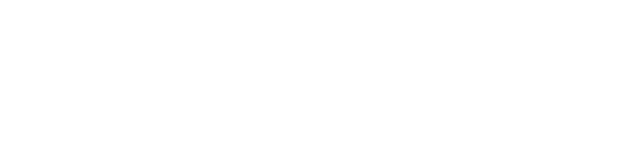
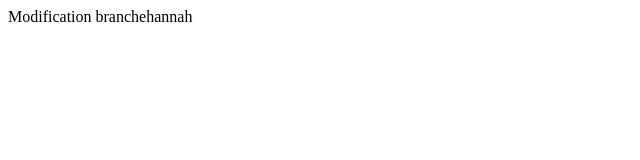
Before and after one commit to marieAndreeHealeyCote/travail_equipe, a plain HTML site: page index.html in a window 1280 px wide. Shown: the whole page, without its empty margins (0-640 px from the left). Drawn offline with Linux system fonts and the light colour scheme.

Commit message:
modification branchehannah

```diff
--- a/index.html
+++ b/index.html
@@ -6,6 +6,6 @@
     <title>Travail d'équipe</title>
 </head>
 <body>
-
+    Modification branchehannah
 </body>
 </html>
```
